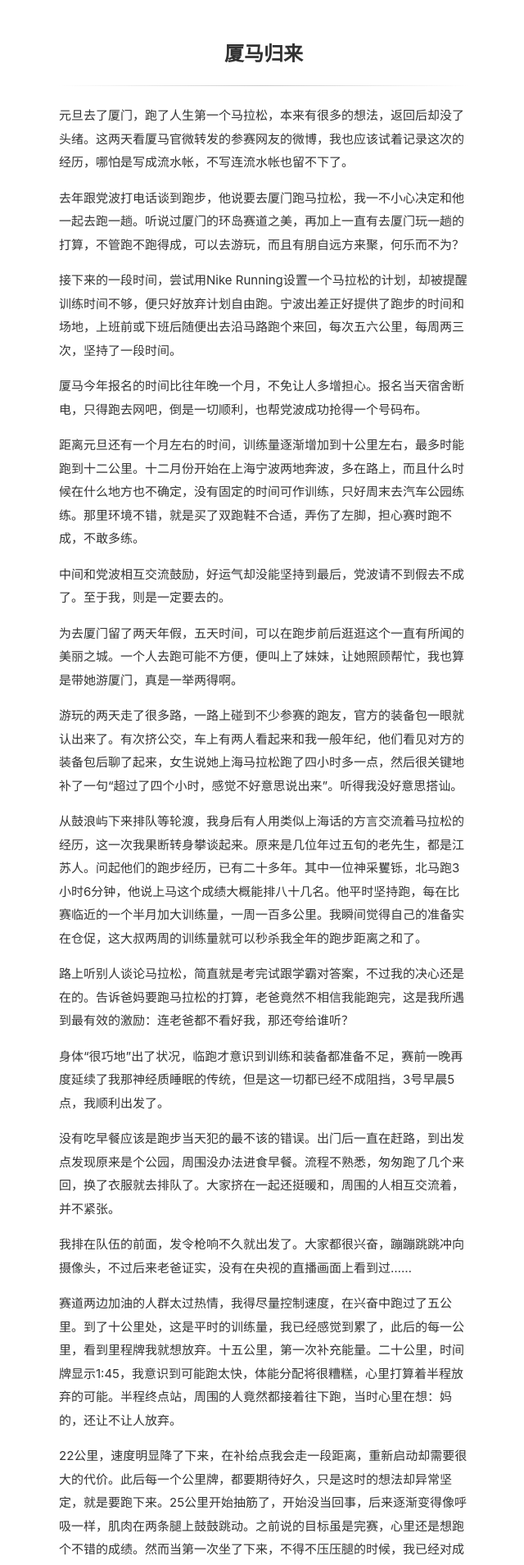
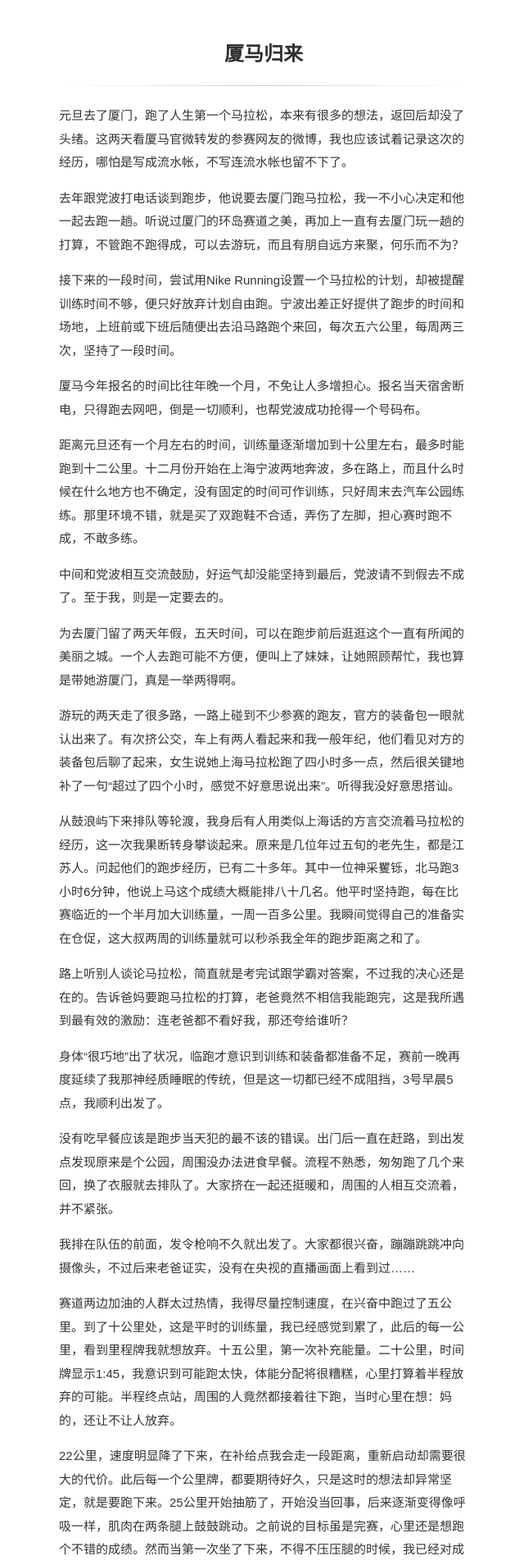
Before and after one commit to weijy/blog, a Jekyll site: the page built from _posts/2015-01-06-厦马归来.md, in a window 1280 px wide. Shown: the top 1909 px of the page at 82% size, without its empty margins (318-958 px from the left). Built offline with Jekyll 4.4.1, drawn with Linux system fonts in a browser that asks for light colours; comment, search, counter and statistics services are not loaded; some of the changed text lies outside the part shown.

Commit message:
time font

```diff
--- a/_layouts/post.html
+++ b/_layouts/post.html
@@ -14,7 +14,9 @@
 
     <div class="post-divider"></div>
 
-    <time class="post-time">{{ page.date | date: "%Y 年 %m 月 %d 日" }}</time>
+    <div class="post-time">
+        <time class="code">{{ page.date | date: "%Y 年 %-m 月 %-d 日" }}</time>
+    </div>
 
 </article>
 <!--
--- a/_sass/main.scss
+++ b/_sass/main.scss
@@ -13,7 +13,7 @@
   line-height: 20px;
   font-weight: normal;
   font-style: normal;
-  font-family: -apple-system, BlinkMacSystemFont, "Segoe UI", Roboto, Helvetica, Arial, sans-serif, "Apple Color Emoji", "Segoe UI Emoji", "Segoe UI Symbol";
+  font-family: Arial, Helvetica, sans-serif, "Apple Color Emoji", "Segoe UI Emoji", "Segoe UI Symbol";
   color: #333333;
   padding: 20px;
   margin: 0;
```
